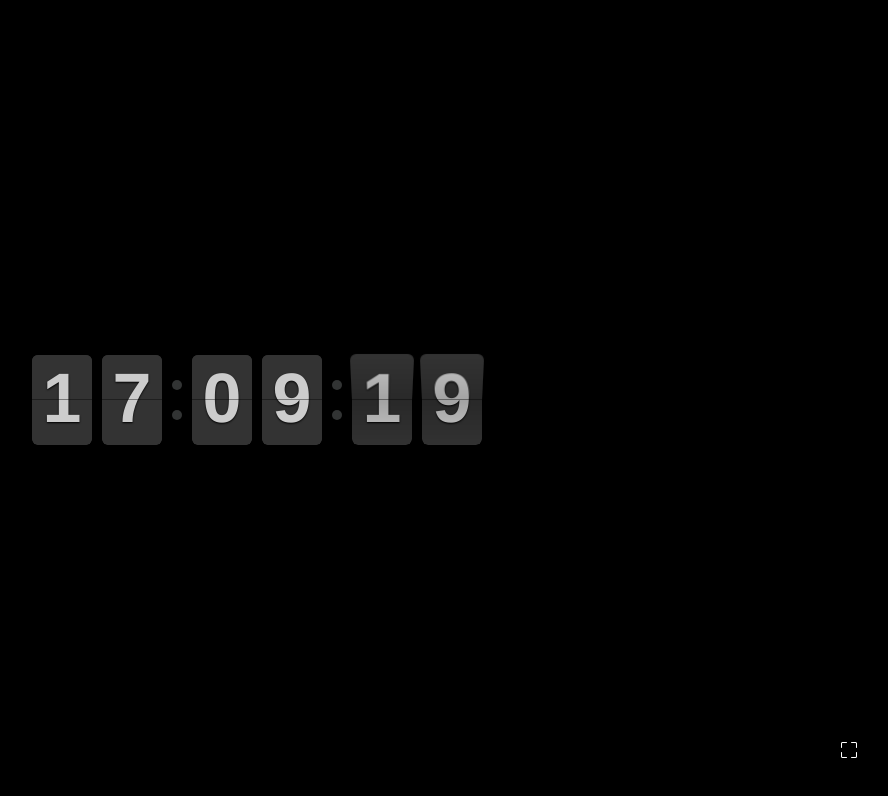
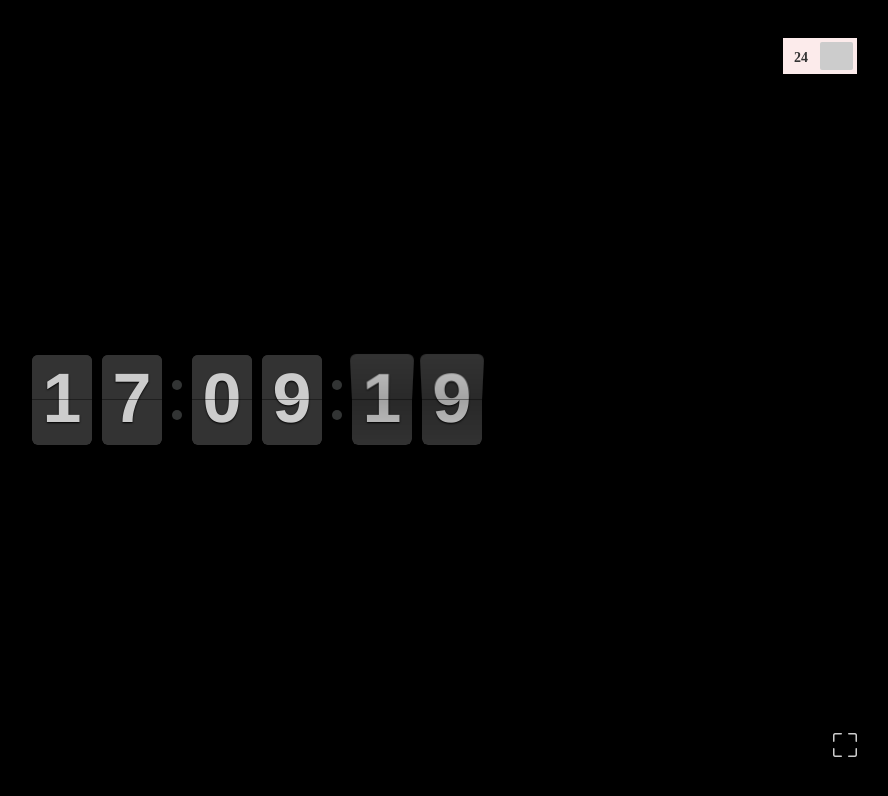
Before and after one commit to ajoykumardas12/flip-clock, a plain HTML site: page index.html in a window 1280 px wide. Shown: the whole page, without its empty margins (383-1271 px from the left). Drawn offline with nearby package versions, Linux system fonts and the light colour scheme.

Commit message:
time format added and 1s delay reload

```diff
--- a/flipclock.js
+++ b/flipclock.js
@@ -1522,7 +1522,7 @@ var FlipClock;
 				date = this.getDateObject();
 			}
 
-			console.log(date);
+			//console.log(date);
 
 
 			var hours = date.getHours();
--- a/index.html
+++ b/index.html
@@ -6,35 +6,80 @@
     <meta name="viewport" content="width=device-width, initial-scale=1.0">
     <title>Flip-Clock</title>
 
+    <link rel="shortcut icon" href="favicon.ico" type="image/x-icon">
+
     <link rel="stylesheet" href="flipclock.css">
     <link rel="stylesheet" href="style.css">
 </head>
 <body>
     <div class="clock"></div>
-    <div class="float" id="fc"><i class="bi bi-fullscreen" id="fullscreenIcon"></i></div>
+    <div class="float fullScreen" id="fc"><i class="bi bi-fullscreen" id="fullscreenIcon"></i></div>
+    <div class="timeF float" id="timeFormat">
+        <span>24 Hour</span>
+        <span>
+            <div class="button" id="timeFButton">
+              <input type="checkbox" class="checkbox">
+              <div class="knobs">
+                <span></span>
+              </div>
+              <div class="layer"></div>
+            </div>
+        </span>
+        <span>12 Hour</span></div>
 
     <script src="https://ajax.googleapis.com/ajax/libs/jquery/3.6.0/jquery.min.js"></script>
     <script src="flipclock.js"></script>
     <script type="text/javascript">
         let clock;
         let flscrnIcon = document.getElementById("fullscreenIcon");
-        let face = 'TwentyFourHourClock'
+        var face = 'TwentyFourHourClock'
+
+        document.addEventListener('DOMContentLoaded', function () {
+            let checkbox = document.querySelector('input[type="checkbox"]');
+
+            checkbox.addEventListener('click', function () {
+                if (checkbox.checked) {
+                    // if checked, 12hr
+                    console.log('Checked');
+                    return face = 'TwelveHourClock';
+                    //reloadClock();
+                } else {
+                    // if not checked, 24hr
+                    console.log('Not checked');
+                    return face = 'TwentyFourHourClock';
+                    //reloadClock();
+                }
+            });
+        });
 
         //load clock
         $(document).ready(function() {
             clock = $('.clock').FlipClock({
                 clockFace: face
             });
+            setInterval(reloadClock, 1000);
         });
         //reload clock every 5sec
-        setInterval(function(){
-            $(document).ready(function() {
+        // setInterval(function(){
+        //     $(document).ready(function() {
+        //         clock = $('.clock').FlipClock({
+        //             clockFace: face
+        //         });
+        //     });
+        // },5000);
+        // function loadClock(){
+        //     $(document).ready(function() {
+        //         clock = $('.clock').FlipClock({
+        //             clockFace: face
+        //         });
+        //     });
+        // }
+        function reloadClock(){
+            console.log("called");
             clock = $('.clock').FlipClock({
                     clockFace: face
             });
-            });
-        },5000);
-
+        }
 
         //toggle fullscreen
         var fullscrn = document.getElementById("fc");
@@ -84,6 +129,7 @@
             }
         }
 
+
     </script>
 </body>
 </html>
--- a/style.css
+++ b/style.css
@@ -1,11 +1,11 @@
 @import url("https://cdn.jsdelivr.net/npm/bootstrap-icons@1.8.1/font/bootstrap-icons.css");
 
-*{
+* {
   margin: 0;
   padding: 0;
 }
 
-body{
+body {
   display: flex;
   justify-content: center;
   align-items: center;
@@ -13,20 +13,121 @@ body{
   background-color: black;
 }
 
-.clock{
+.clock {
   width: auto;
 }
 
+.timeF {
+  top: 40px;
+  right: 40px;
+}
 
-.float{
-	position:fixed;
-	/* width:60px;
-	height:60px; */
-	bottom:40px;
-	right:40px;
-	/* background-color:#0C9; */
-	color:#FFF;
-	/* border-radius:50px; */
-	text-align:center;
-	/* box-shadow: 2px 2px 3px #999; */
+.knobs,
+.layer {
+  position: absolute;
+  top: 0;
+  right: 0;
+  bottom: 0;
+  left: 0;
 }
+.button {
+  position: relative;
+  top: 50%;
+  width: 4.625rem;
+  height: 2.25rem;
+  margin: -20px auto 0 auto;
+  overflow: hidden;
+  border-radius: 10px;
+}
+
+.checkbox {
+  position: relative;
+  width: 100%;
+  height: 100%;
+  padding: 0;
+  margin: 0;
+  opacity: 0;
+  cursor: pointer;
+  z-index: 3;
+}
+
+.knobs {
+  z-index: 2;
+}
+
+.layer {
+  width: 100%;
+  background-color: #fcebeb;
+  transition: 0.3s ease all;
+  z-index: 1;
+}
+#timeFButton {
+  overflow: visible;
+}
+
+#timeFButton .knobs {
+  perspective: 4.375rem;
+}
+
+#timeFButton .knobs:before,
+#timeFButton .knobs:after,
+#timeFButton .knobs span {
+  position: absolute;
+  top: 4px;
+  border-radius: 2px;
+}
+
+#timeFButton .knobs:before,
+#timeFButton .knobs:after {
+  width: 20px;
+  height: 10px;
+  color: #333;
+  font-size: 14px;
+  font-weight: bold;
+  text-align: center;
+  line-height: 1;
+  padding: 9px 4px;
+}
+
+#timeFButton .knobs:before {
+  content: "24";
+  left: 4px;
+}
+
+#timeFButton .knobs:after {
+  content: "12";
+  right: 4px;
+}
+
+#timeFButton .knobs span {
+  right: 4px;
+  width: 33px;
+  height: 28px;
+  background-color: #ccc;
+  transform: rotateY(0);
+  transform-origin: 0% 50%;
+  transition: 0.6s ease all;
+  z-index: 1;
+}
+
+#timeFButton .checkbox:checked + .knobs span {
+  transform: rotateY(-180deg);
+  background-color: #ccc;
+}
+
+#timeFButton .checkbox:checked ~ .layer {
+  background-color: #fcebeb;
+}
+
+.float {
+  position: fixed;
+}
+
+.fullScreen {
+  font-size: 1.5rem;
+  bottom: 40px;
+  right: 40px;
+  color: #ccc;
+  text-align: center;
+  cursor: pointer;
+}
```
Also changed, not shown: favicon.ico (added). Lines whose indentation alone changed are shown as unchanged.
